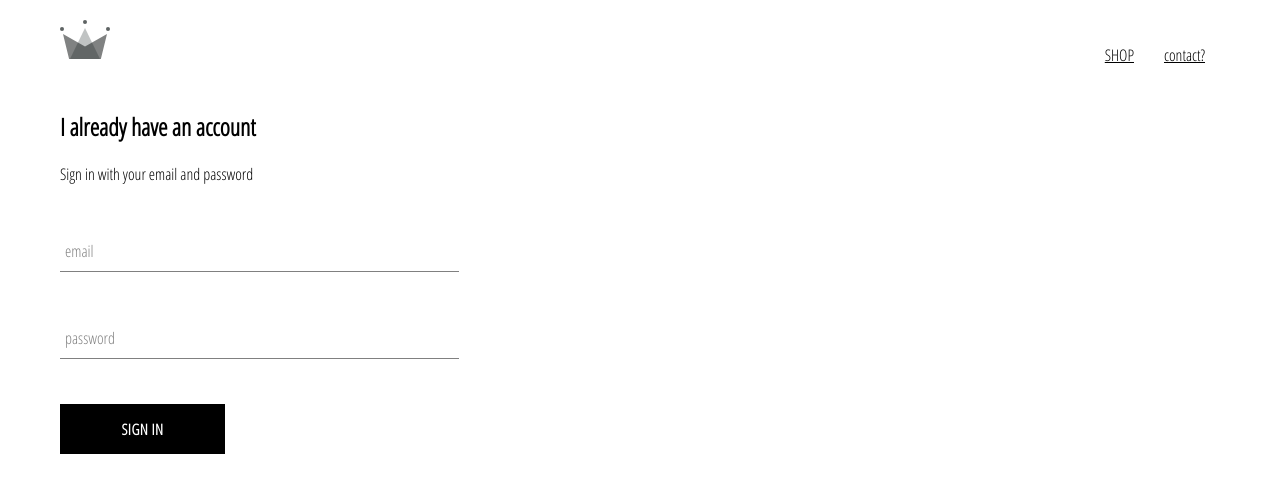
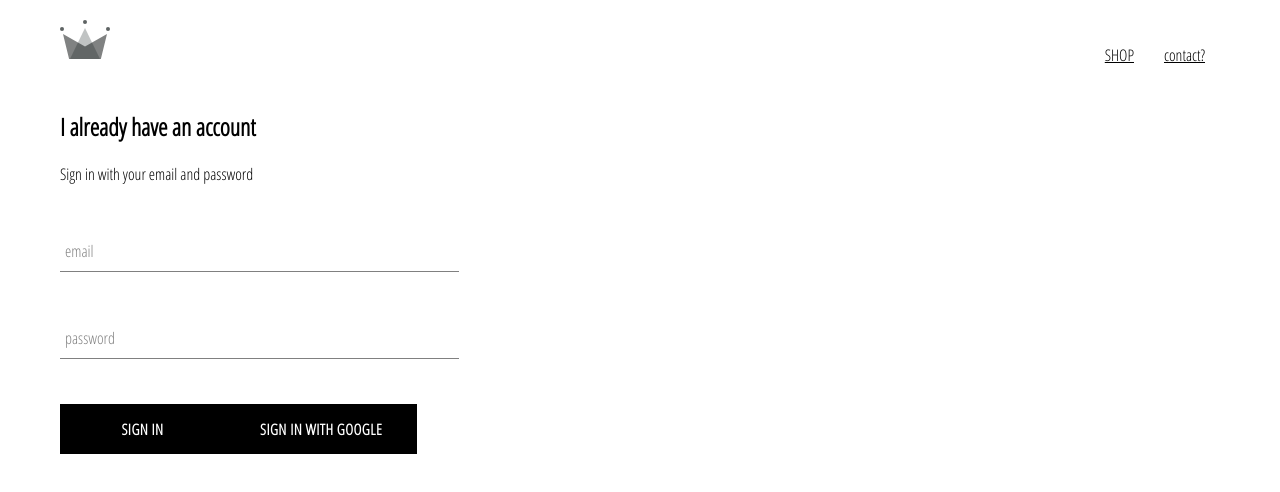
Before and after one commit to snowpeech/ecomm, a React (Create React App) app: page /signIn in a window 1280 px wide. Shown: the top 492 px of the page. Built offline with nearby package versions, Linux system fonts and the light colour scheme.

Commit message:
sign in with google button works

```diff
--- a/src/components/sign-in.component.jsx
+++ b/src/components/sign-in.component.jsx
@@ -2,6 +2,8 @@ import React from "react";
 
 import FormInput from "./form-input.component";
 import CustomButton from "./custom-button.component";
+
+import { signInWithGoogle } from "../firebase/firebase.utils";
 
 import "../styles/sign-in.styles.scss";
 
@@ -50,9 +52,13 @@ class SignIn extends React.Component {
             label='password'
             required
           />
-          <CustomButton type='submit' value='Submit Form'>
-            Sign In
-          </CustomButton>
+
+          <div className='buttons'>
+            <CustomButton type='submit'> Sign in </CustomButton>
+            <CustomButton onClick={signInWithGoogle} isGoogleSignIn>
+              Sign in with Google
+            </CustomButton>
+          </div>
         </form>
       </div>
     );
--- a/firebase/firebase.utils.js
+++ b/src/firebase/firebase.utils.js
@@ -1,6 +1,6 @@
 import firebase from "firebase/app";
 import "firebase/firestore";
-import "firebase/app";
+import "firebase/auth";
 
 const config = {
   apiKey: "AIzaSyBUTJqQl75osqn1-3umjR300j2pQzFOqIw",
@@ -14,3 +14,12 @@ const config = {
 };
 
 firebase.initializeApp(config);
+
+export const auth = firebase.auth();
+export const firestore = firebase.firestore();
+
+const provider = new firebase.auth.GoogleAuthProvider();
+provider.setCustomParameters({ prompt: "select_account" });
+export const signInWithGoogle = () => auth.signInWithPopup(provider);
+
+export default firebase;
```
